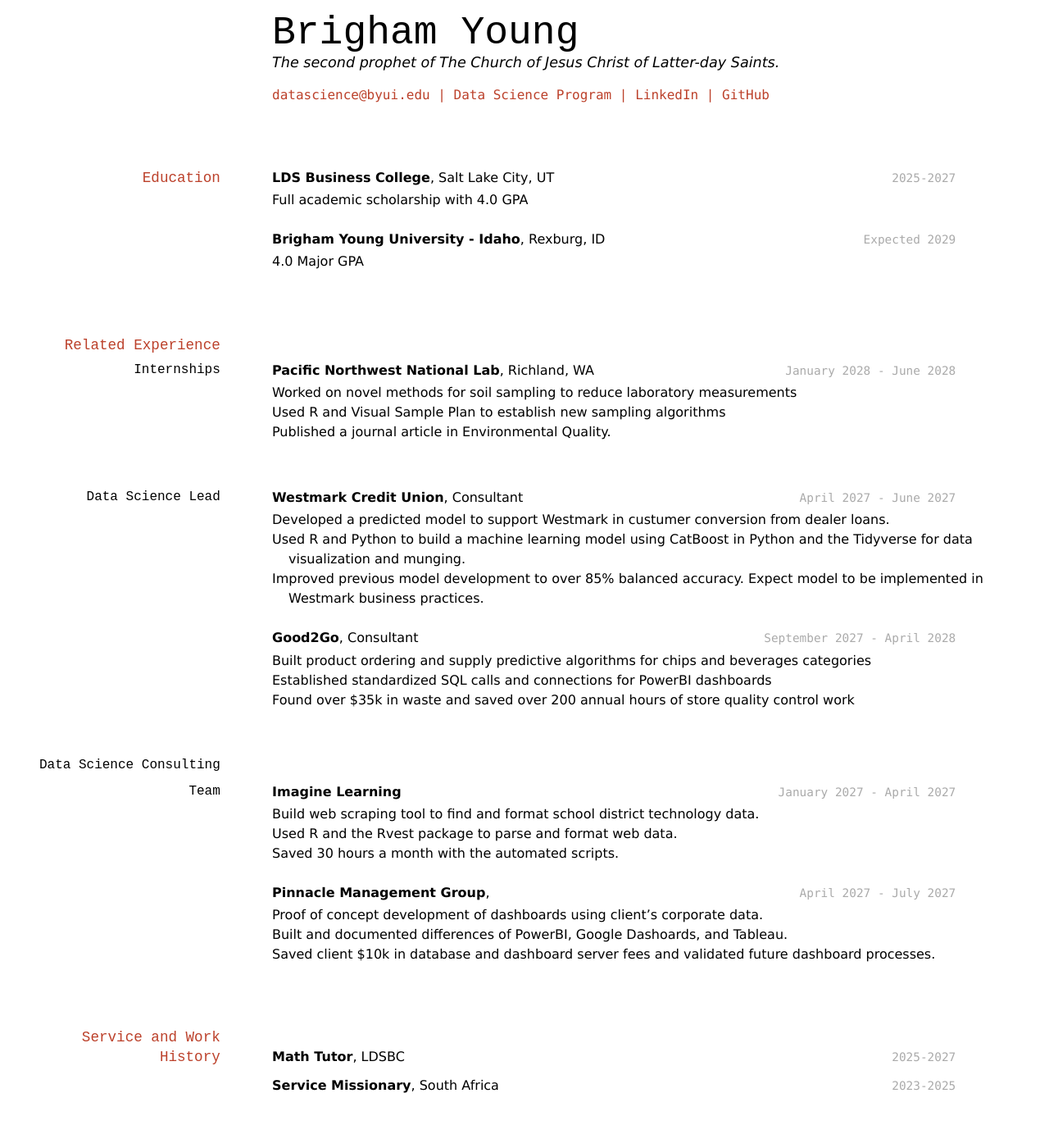
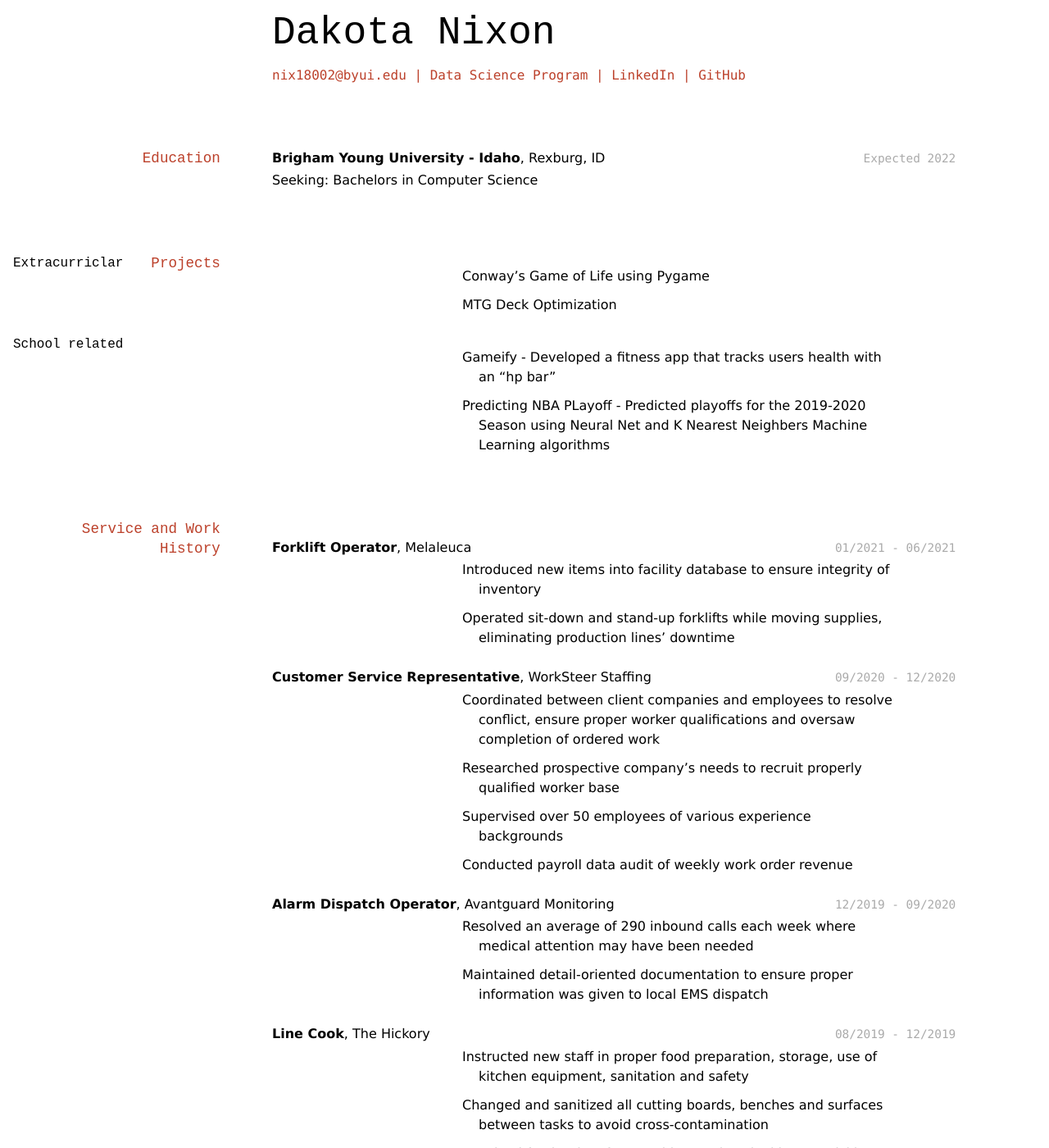
Before and after one commit to DakotaNixon/NixonD-Resume, a Jekyll site: the page built from docs/index.md, in a window 1280 px wide and 1400 px high. Shown: the whole window at 82% size. Built offline with Jekyll 4.4.1, drawn with Linux system fonts in a browser that asks for light colours; some of the changed text lies outside the part shown.

Commit message:
Update index.md
Edit index.md to have my information

```diff
--- a/docs/index.md
+++ b/docs/index.md
@@ -1,85 +1,84 @@
 ---
 layout: cv
-title: Brigham Young's Resume
+title: Dakota Nixon's Resume
 ---
-# Brigham Young
-The second prophet of The Church of Jesus Christ of Latter-day Saints.
+# Dakota Nixon
 
 <div id="webaddress">
-<a href="datascience@byui.edu">datascience@byui.edu</a>
+<a href="nix18002@byui.edu">nix18002@byui.edu</a>
 | <a href="https://byuidatascience.github.io/development.html">Data Science Program</a>
-| <a href="https://www.linkedin.com/groups/13537407/">LinkedIn</a>
-| <a href="https://github.com/byuids-resumes">GitHub</a>
+| <a href="https://www.linkedin.com/in/dakota-nixon-19b556190">LinkedIn</a>
+| <a href="https://github.com/DakotaNixon">GitHub</a>
 </div>
 
 <!-- https://www.monique.tech/the-art-of-markdown -->
 
 ## Education
 
-`2025-2027`
-__LDS Business College__, Salt Lake City, UT
-
-- Full academic scholarship with 4.0 GPA
-
-`Expected 2029`
+`Expected 2022`
 __Brigham Young University - Idaho__, Rexburg, ID
 
-- 4.0 Major GPA
+- Seeking: Bachelors in Computer Science
 
 
-## Related Experience
+## Projects
 
-### Internships
+#### Extracurriclar
 
-`January 2028 - June 2028`
-__Pacific Northwest National Lab__, Richland, WA
+- Conway's Game of Life using Pygame
 
-- Worked on novel methods for soil sampling to reduce laboratory measurements
-- Used R and Visual Sample Plan to establish new sampling algorithms
-- Published a journal article in Environmental Quality.
+- MTG Deck Optimization
 
-### Data Science Lead
+#### School related
 
-`April 2027 - June 2027`
-__Westmark Credit Union__, Consultant
+- Gameify - Developed a fitness app that tracks users health with an "hp bar"
 
-- Developed a predicted model to support Westmark in custumer conversion from dealer loans.
-- Used R and Python to build a machine learning model using CatBoost in Python and the Tidyverse for data visualization and munging.
-- Improved previous model development to over 85% balanced accuracy. Expect model to be implemented in Westmark business practices.
-
-`September 2027 - April 2028`
-__Good2Go__, Consultant
-
-- Built product ordering and supply predictive algorithms for chips and beverages categories
-- Established standardized SQL calls and connections for PowerBI dashboards
-- Found over $35k in waste and saved over 200 annual hours of store quality control work
-
-### Data Science Consulting Team
-
-`January 2027 - April 2027`
-__Imagine Learning__
-
-- Build web scraping tool to find and format school district technology data.
-- Used R and the Rvest package to parse and format web data.
-- Saved 30 hours a month with the automated scripts.
-
-`April 2027 - July 2027`
-__Pinnacle Management Group__,
-
-- Proof of concept development of dashboards using client's corporate data.
-- Built and documented differences of PowerBI, Google Dashoards, and Tableau.
-- Saved client $10k in database and dashboard server fees and validated future dashboard processes.
-
+- Predicting NBA PLayoff - Predicted playoffs for the 2019-2020 Season using Neural Net and K Nearest Neighbers Machine Learning algorithms
 
 ## Service and Work History
 
-`2025-2027`
-__Math Tutor__, LDSBC
+__Forklift Operator__, Melaleuca
+`01/2021 - 06/2021`
 
+- Introduced new items into facility database to ensure integrity of inventory
 
-`2023-2025`
-__Service Missionary__, South Africa
+- Operated sit-down and stand-up forklifts while moving supplies, eliminating production lines’ downtime
 
+__Customer Service Representative__, WorkSteer Staffing
+`09/2020 - 12/2020`
+
+- Coordinated between client companies and employees to resolve conflict, ensure proper worker qualifications and oversaw completion of ordered work
+
+- Researched prospective company’s needs to recruit properly qualified worker base
+
+- Supervised over 50 employees of various experience backgrounds
+
+- Conducted payroll data audit of weekly work order revenue
+
+__Alarm Dispatch Operator__, Avantguard Monitoring
+`12/2019 - 09/2020`
+
+- Resolved an average of 290 inbound calls each week where medical attention may have been needed
+
+- Maintained detail-oriented documentation to ensure proper information was given to local EMS dispatch
+
+__Line Cook__, The Hickory
+`08/2019 - 12/2019`
+
+- Instructed new staff in proper food preparation, storage, use of kitchen equipment, sanitation and safety
+
+- Changed and sanitized all cutting boards, benches and surfaces between tasks to avoid cross-contamination
+
+- Received food orders from cashiers and cooked items quickly to complete the entire order together and served hot
+
+__Cap 2 Associate__, Walmart
+`09/2016 - 10/2018`
+
+- Hauled Merchandise from trailers and backroom storage, using equipment and placed on correct store shelves
+
+- Helped customers locate desired items and transfer over-sized items to vehicles
+
+- Oversaw the entire Cap 2 process while filling in for supervisors on several occasions and coordinated other Cap 2 associates
 
 
 <!-- ### Footer
```
